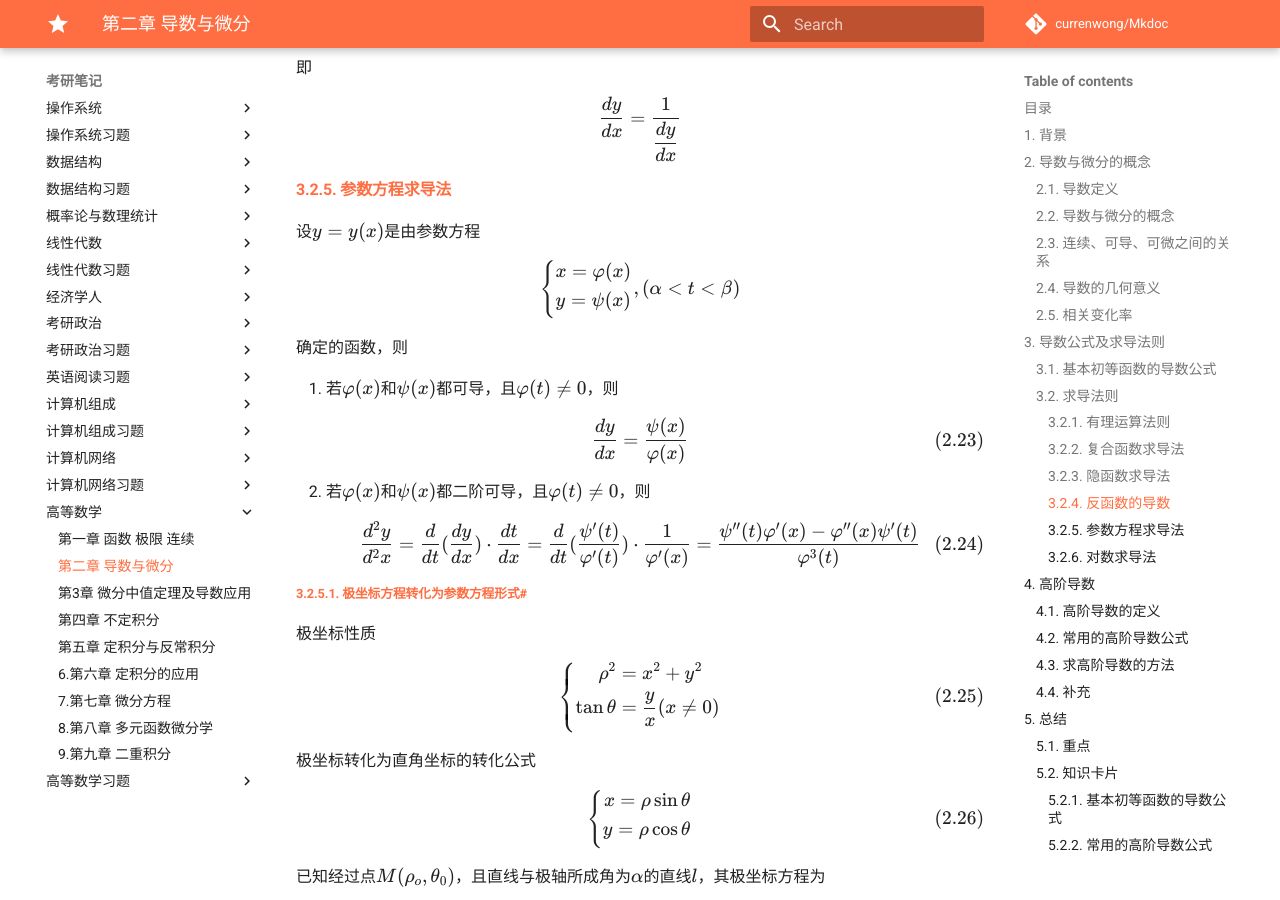
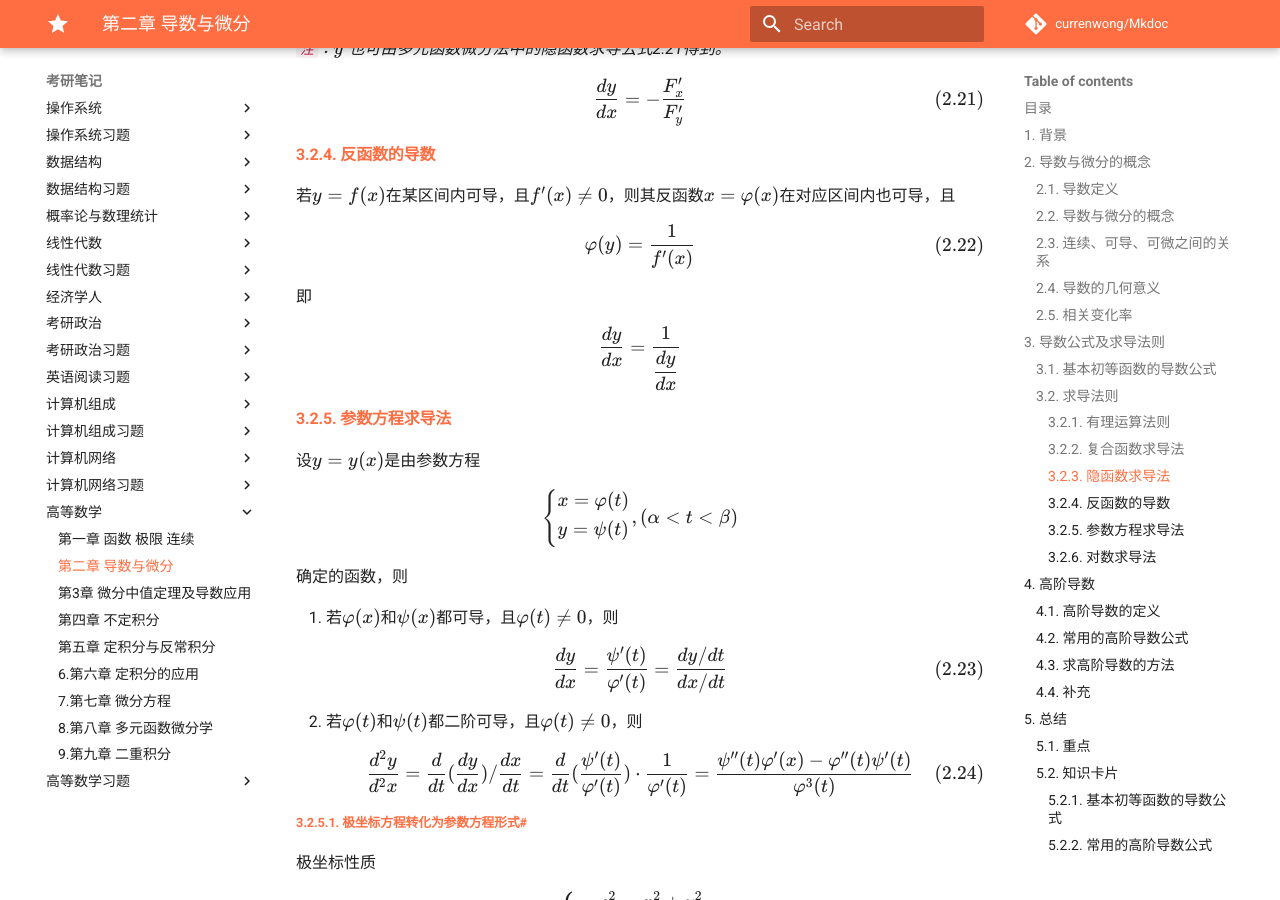
Before and after one commit to CurrenWong/Mkdoc, an MkDocs documentation site: the page built from docs/考研笔记/高等数学/2.第二章_导数与微分.md, in a window 1280 px wide and 900 px high, scrolled down 8226 px. Built offline with MkDocs 1.6.1 and Material for MkDocs 9.7.7, drawn with Linux system fonts in a browser that asks for light colours; a script that is not in the unit is left out; comment, search, counter and statistics services are not loaded; some of the changed text lies outside the part shown.

Commit message:
fix math formula bugs

```diff
--- a/docs/考研笔记/高等数学/2.第二章_导数与微分.md
+++ b/docs/考研笔记/高等数学/2.第二章_导数与微分.md
@@ -189,7 +189,7 @@
 $$
 
 $$
-(\arccos x)' = - \frac{1}{\sqrt{1 - x^2}} \tag{2.14}
+(\arccos x)' = \frac{- 1}{\sqrt{1 - x^2}} \tag{2.14}
 $$
 
 $$
@@ -197,7 +197,27 @@
 $$
 
 $$
-(\arcctg x)' = \frac{1}{\sqrt{1 - x^2}} \tag{2.16}
+(\arcctg x)' = \frac{-1}{1 - x^2} \tag{2.16}
+$$
+
+$$
+(\arcsin \frac{x}{a} )' = \frac{1}{\sqrt{x - a^2}}
+\tag{2.36}
+$$
+
+$$
+(\arccos \frac{x}{a} )' = \frac{-1}{\sqrt{x - a^2}}
+\tag{2.37}
+$$
+
+$$
+( \frac{1}{a} \arctan \frac{x}{a})' = \frac{1}{a^2 + x^2}
+\tag{2.38}
+$$
+
+$$
+(\frac{1}{a} \arcctg \frac{x}{a})' = \frac{-1}{a^2 - x^2}
+\tag{2.39}
 $$
 
 *`注`：$\sec(x) = \dfrac{1}{\cos(x)}$，$\csc(x) = \dfrac{1}{\sin(x)}$*
@@ -305,8 +325,8 @@
 
 $$
 {\left\{ \begin{aligned}
-&x = \varphi (x)\\
-&y = \psi (x)\\
+&x = \varphi (t)\\
+&y = \psi (t)\\
 \end{aligned}\right. }, (\alpha < t < \beta)
 $$
 
@@ -315,14 +335,14 @@
 1. 若$\varphi (x)$和$\psi (x)$都可导，且$\varphi(t) \ne 0$，则
 
 $$
-\frac{dy}{dx} = \frac{\psi(x)}{\varphi(x)}
+\frac{dy}{dx} = \frac{\psi'(t)}{\varphi'(t)} = \frac{dy / dt}{dx / dt}
 \tag{2.23}
 $$
 
-2. 若$\varphi (x)$和$\psi (x)$都二阶可导，且$\varphi(t) \ne 0$，则
+2. 若$\varphi (t)$和$\psi (t)$都二阶可导，且$\varphi(t) \ne 0$，则
 
 $$
-\frac{d^2 y}{d^2 x} = \frac{d}{dt}(\frac{dy}{dx}) \cdot \frac{dt}{dx}= \frac{d}{dt}(\frac{\psi '(t)}{\varphi '(t)}) \cdot \frac{1}{\varphi '(x)} = \frac{\psi ''(t)\varphi '(x) - \varphi ''(x) \psi '(t)}{\varphi^3 (t)}
+\frac{d^2 y}{d^2 x} = \frac{d}{dt}(\frac{dy}{dx}) / \frac{dx}{dt}= \frac{d}{dt}(\frac{\psi '(t)}{\varphi '(t)}) \cdot \frac{1}{\varphi '(t)} = \frac{\psi ''(t)\varphi '(x) - \varphi ''(t) \psi '(t)}{\varphi^3 (t)}
 \tag{2.24}
 $$
 
```
Also changed, not shown: docs/考研笔记/高等数学/5.第五章_定积分与反常积分.md (+12 -2 lines), docs/考研笔记/高等数学/1.第一章_函数_极限_连续.md (line endings or trailing spaces).
